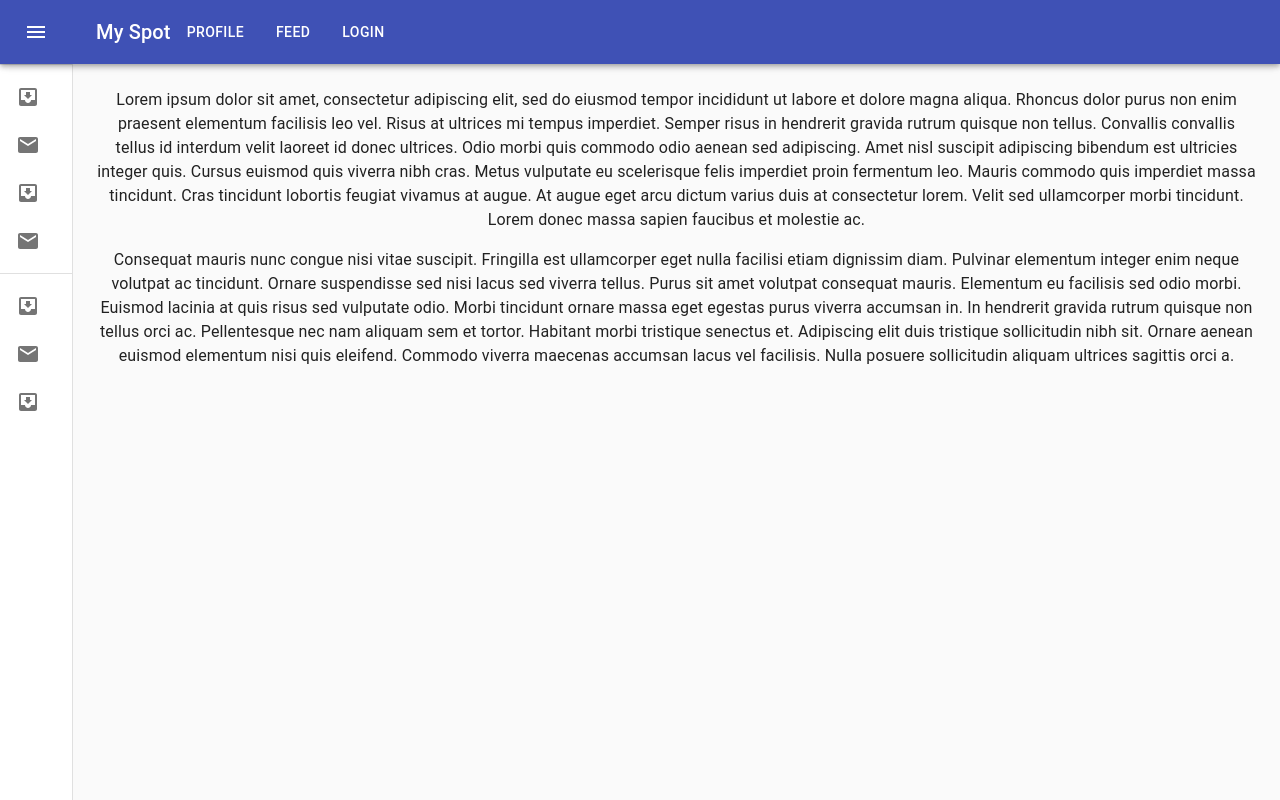
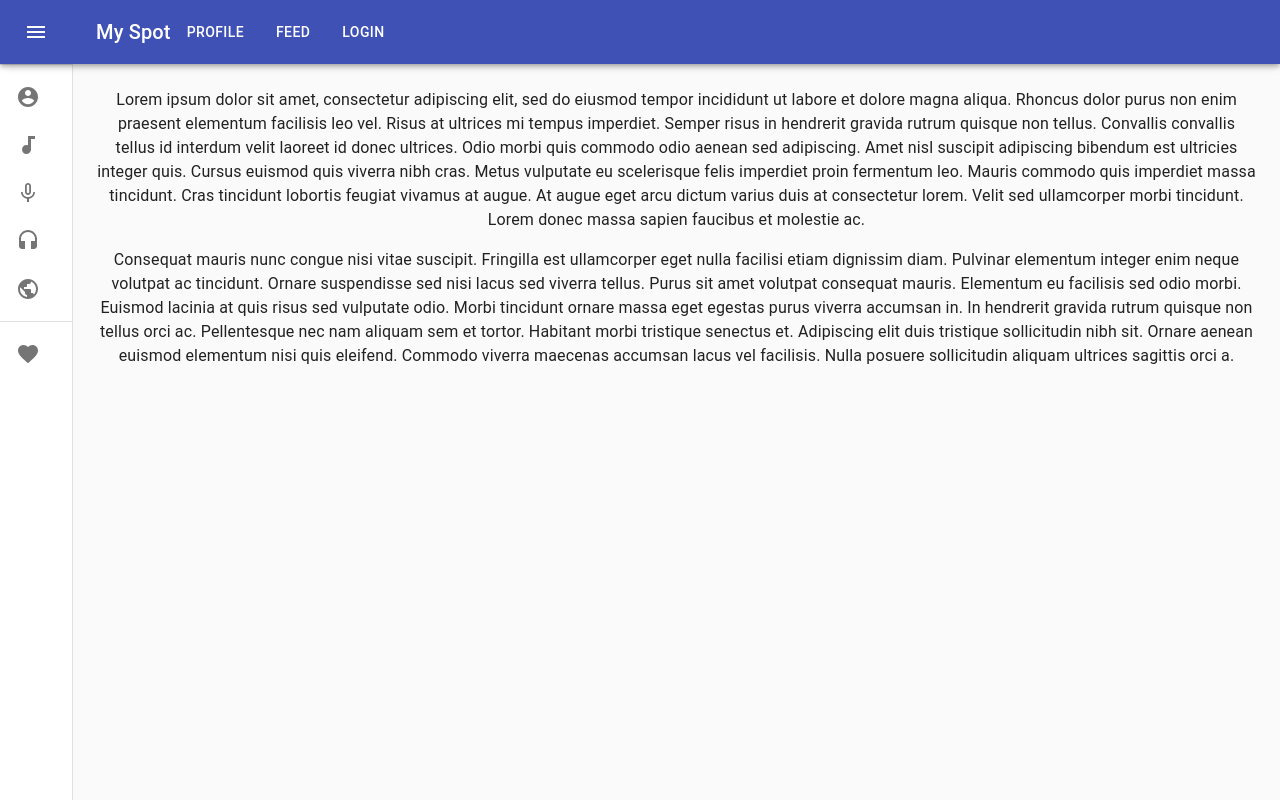
Before and after one commit to sarchst/myspot, a React (Create React App) app: page / in a window 1280 px wide. Built offline with nearby package versions, Linux system fonts and the light colour scheme.

Commit message:
added MySpot text/icons in side bar

```diff
--- a/src/Layouts/MiniDrawer.js
+++ b/src/Layouts/MiniDrawer.js
@@ -15,9 +15,14 @@ import ChevronRightIcon from '@material-ui/icons/ChevronRight';
 import ListItem from '@material-ui/core/ListItem';
 import ListItemIcon from '@material-ui/core/ListItemIcon';
 import ListItemText from '@material-ui/core/ListItemText';
-import InboxIcon from '@material-ui/icons/MoveToInbox';
-import MailIcon from '@material-ui/icons/Mail';
 import Button from '@material-ui/core/Button';
+
+import AccountCircleIcon from '@material-ui/icons/AccountCircle';
+import AudiotrackIcon from '@material-ui/icons/Audiotrack';
+import HeadsetIcon from '@material-ui/icons/Headset';
+import MicNoneIcon from '@material-ui/icons/MicNone';
+import FavoriteIcon from '@material-ui/icons/Favorite';
+import PublicIcon from '@material-ui/icons/Public';
 
 
 const drawerWidth = 240;
@@ -100,6 +105,25 @@ export default function MiniDrawer() {
         setOpen(false);
     };
 
+    const getSidebarIcon = text => {
+        switch (text) {
+            case 'Profile':
+                return <AccountCircleIcon />
+            case 'Posts':
+                return <AudiotrackIcon />
+            case 'Followers':
+                return <MicNoneIcon />
+            case 'Following':
+                return <HeadsetIcon />
+            case 'Feed':
+                return <PublicIcon />
+            default:
+                return <FavoriteIcon />
+
+        }
+
+    }
+
     return (
         <div className={classes.root}>
             <CssBaseline />
@@ -152,19 +176,20 @@ export default function MiniDrawer() {
                     </IconButton>
                 </div>
                 <Divider />
+
                 <List>
-                    {['Inbox', 'Starred', 'Send email', 'Drafts'].map((text, index) => (
+                    {['Profile', 'Posts', 'Followers', 'Following', 'Feed'].map((text, index) => (
                         <ListItem button key={text}>
-                            <ListItemIcon>{index % 2 === 0 ? <InboxIcon /> : <MailIcon />}</ListItemIcon>
+                            <ListItemIcon>{getSidebarIcon(text)}</ListItemIcon>
                             <ListItemText primary={text} />
                         </ListItem>
                     ))}
                 </List>
                 <Divider />
                 <List>
-                    {['All mail', 'Trash', 'Spam'].map((text, index) => (
+                    {['Favourites'].map((text, index) => (
                         <ListItem button key={text}>
-                            <ListItemIcon>{index % 2 === 0 ? <InboxIcon /> : <MailIcon />}</ListItemIcon>
+                            <ListItemIcon>{getSidebarIcon(text)}</ListItemIcon>
                             <ListItemText primary={text} />
                         </ListItem>
                     ))}
```
